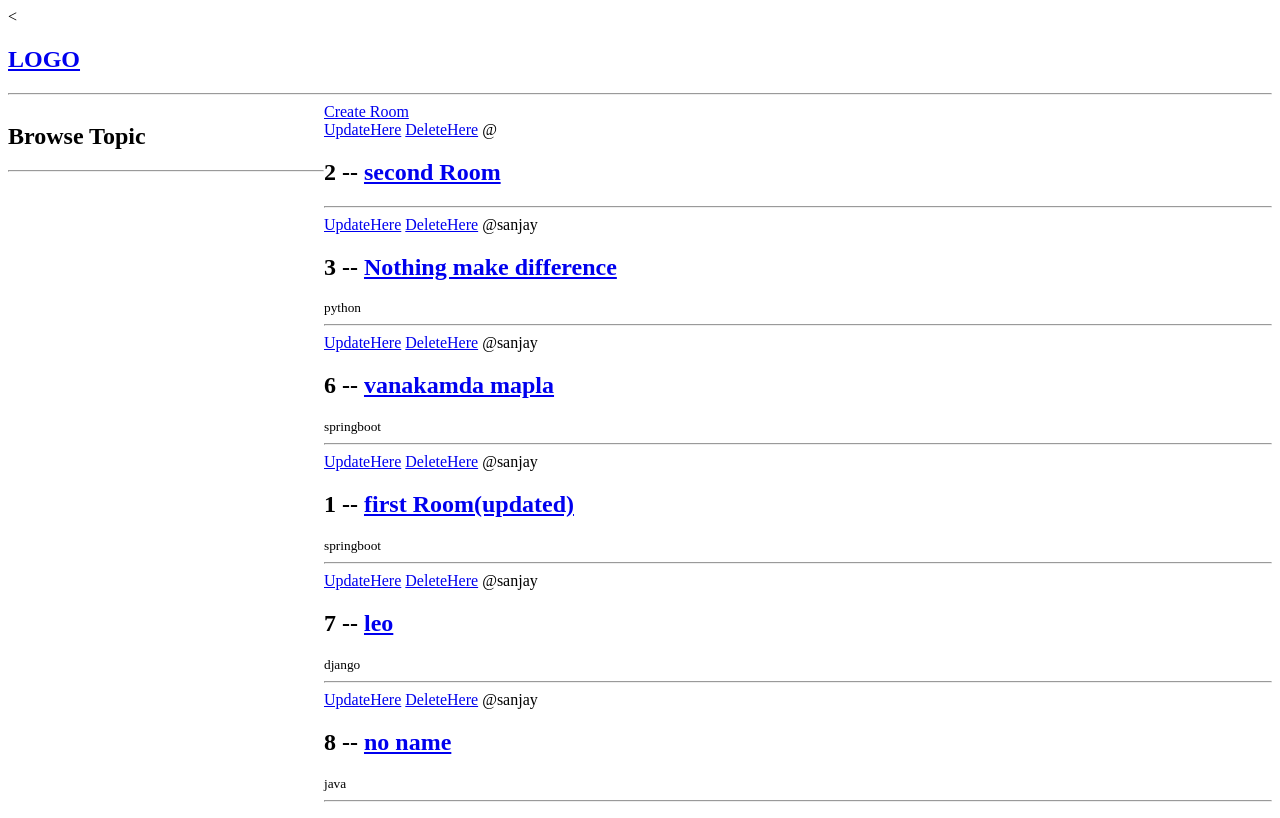
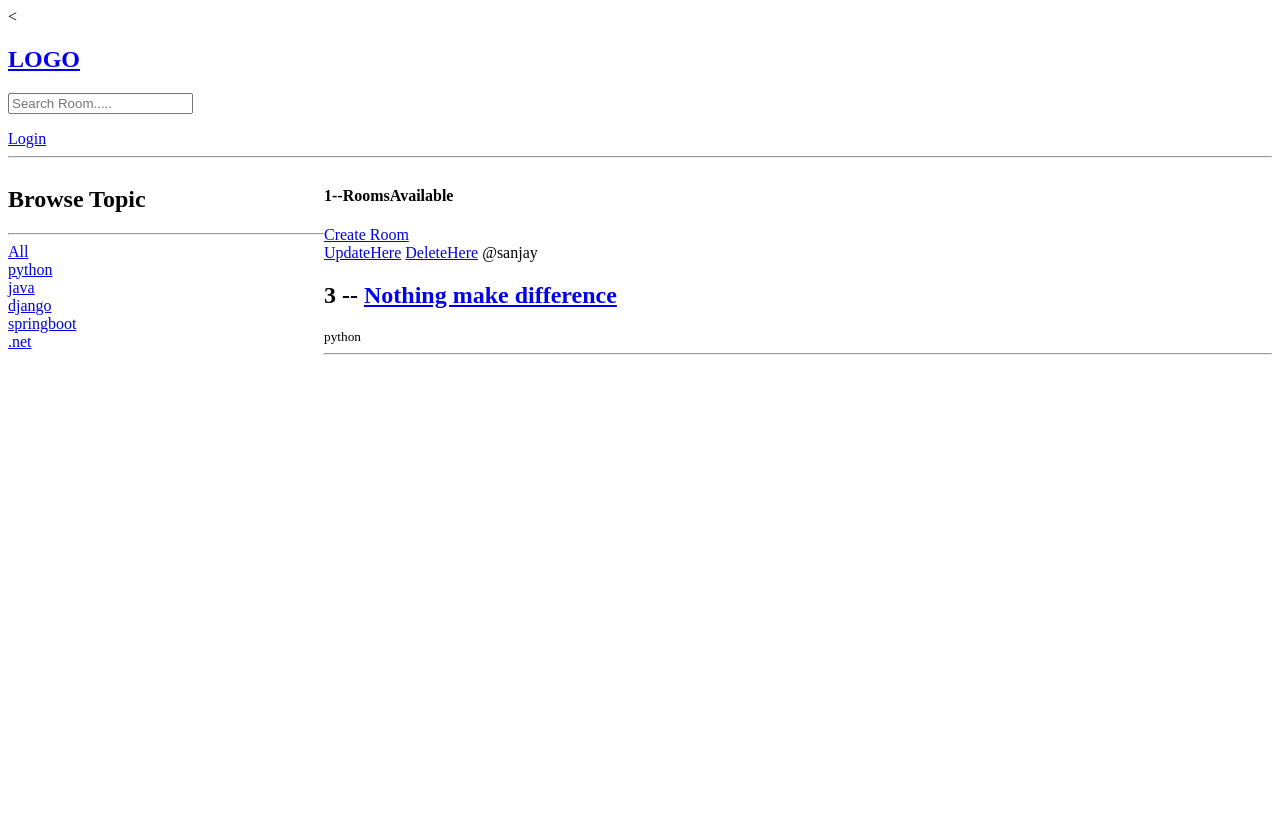
Before and after one commit to sanjayleo35/Django, a Django app: page /?q=python in a window 1280 px wide. After the commit the page ends 355 px from the top, so only its background shows below. Run offline with Django 5.2, Linux system fonts and the light colour scheme; data comes from the database, SQL or seed files in the repository; both versions use the stored data as it was after the commit.

Commit message:
feat:search bar

```diff
--- a/base/templates/base/home.html
+++ b/base/templates/base/home.html
@@ -5,7 +5,7 @@
 <style>
   .home-container{
     display:grid;
-    grid-template-columns:1fr 3fr;
+    grid-template-columns: 1fr 3fr;
   }
 </style>
 
@@ -13,10 +13,21 @@
 <div class="home-container">
   <div>
 
-  <h2>Browse Topic</h4>
+  <h2>Browse Topic</h2>
   <hr>
+  <div>
+    <a href="{%url 'Home'%}">All</a>
+  </div>
+  {% for topic in topics %}
+   <div>
+    <a href="{%url 'Home'%}?q={{topic.name}}">{{topic.name}}</a>
+   </div>
+
+  {% endfor %}
+
   </div>
   <div>
+    <h4>{{room_count}}--RoomsAvailable</h4>
     <a href="{% url 'create-room'%}">Create Room</a>
   <div>
     {%for room in rooms%}
--- a/base/urls.py
+++ b/base/urls.py
@@ -3,7 +3,7 @@ from . import views
 
 
 urlpatterns=[
-
+    path('login/',views.loginpage,name="login"),
     path('',views.Home ,name="Home"),
     path('room/<str:pk>/',views.room,name="room"),
 
--- a/base/views.py
+++ b/base/views.py
@@ -1,5 +1,6 @@
 from django.shortcuts import render, redirect
-from . models import Room
+from django.db.models import Q
+from . models import Room,Topic
 from .forms import Roomform
 '''rooms=[
     {'id': 1 ,'name':'python project'},
@@ -7,10 +8,22 @@ from .forms import Roomform
     {'id': 3 ,'name':'my django project'},
 ]'''
 
+def loginpage(request):
+    context={}
+    return render(request,'base/login_register.html',context)
+
+
 
 def Home (request):
-    rooms=Room.objects.all()
-    context={'rooms':rooms}
+    q=request.GET.get('q') if request.GET.get('q') != None else ''
+    rooms=Room.objects.filter(
+                              Q(topic__name__icontains=q ) |
+                              Q(name__icontains=q) |
+                              Q(description__contains=q)
+                              )
+    topics=Topic.objects.all()
+    room_count=rooms.count()
+    context={'rooms':rooms,'topics':topics,'room_count':room_count,}
     return render(request,'base/Home.html',context)
 
 def room (request,pk):
--- a/templates/navbar.html
+++ b/templates/navbar.html
@@ -1,6 +1,12 @@
 <a href="/">
 <h2>LOGO</h2>
 
-    <a/>
+</a>
+<form method="GET" action="{%url 'Home'%}">
+    <input type="text"  name=q placeholder="Search Room....."/>
 
-    <hr>
+</form>
+<a href="{%% url 'login'}">Login</a>
+
+
+<hr>
```
Also changed, not shown: base/templates/base/login_register.html (added, +19 -0 lines), db.sqlite3.
